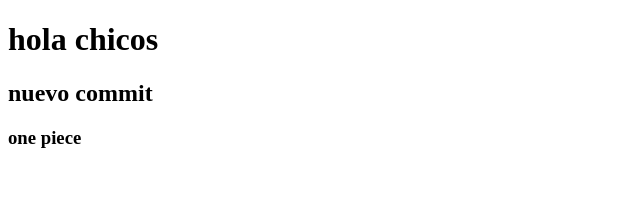
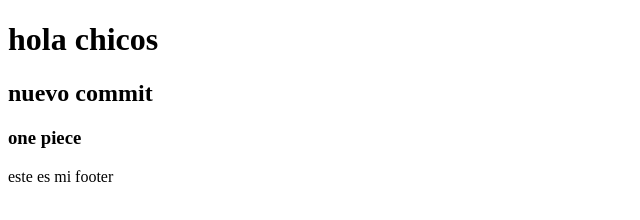
Before and after one commit to RivaJuliaan/jmr, a plain HTML site: page index.html in a window 1280 px wide. Shown: the whole page, without its empty margins (0-640 px from the left). Drawn offline with Linux system fonts and the light colour scheme.

Commit message:
aplicamos p en footer

```diff
--- a/index.html
+++ b/index.html
@@ -16,6 +16,7 @@
     </main>
     <footer>
         <h3>one piece</h3>
+        <p>este es mi footer</p>
     </footer>
 </body>
 </html>
```
Also changed, not shown: README.md (added), 1 other file.
